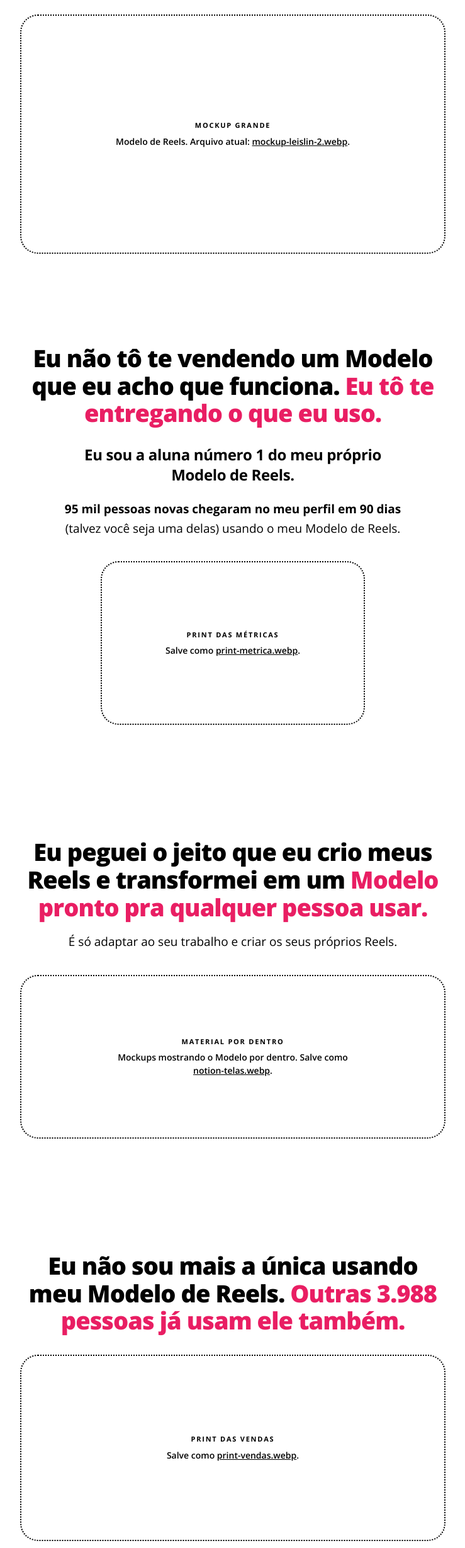
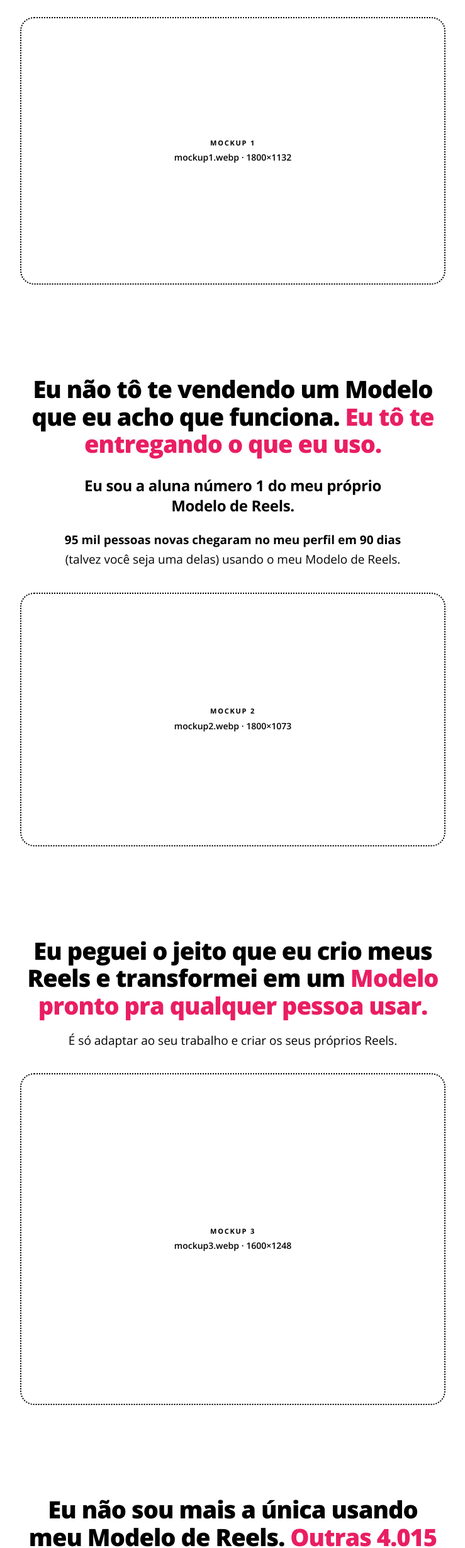
Before and after one commit to LeislinEduarda/isca-seguidores-01, a plain HTML site: page index.html in a window 1280 px wide. Shown: the part 315-2773 px from the top of the page at 63% size, without its empty margins (270-1009 px from the left). Drawn offline with nearby package versions, Linux system fonts and the light colour scheme.

Commit message:
index.html

```diff
--- a/index.html
+++ b/index.html
@@ -88,7 +88,7 @@ src="https://www.facebook.com/tr?id=1292839838840770&ev=PageView&noscript=1"
   }
 
   * { box-sizing: border-box; margin: 0; padding: 0; }
-  html { scroll-behavior: smooth; }
+  html { scroll-behavior: smooth; overflow-x: clip; }
 
   body {
     font-family: 'Open Sans', system-ui, sans-serif;
@@ -312,6 +312,24 @@ src="https://www.facebook.com/tr?id=1292839838840770&ev=PageView&noscript=1"
   .shot.empty.mid { min-height: 220px; }
   .shot.empty.short { min-height: 150px; }
 
+
+  /* ========== MOCKUPS ==========
+     Cada espaço já tem a proporção do mockup correspondente (aspect-ratio).
+     Sem a imagem, aparece o quadro branco pontilhado com o nome do arquivo. */
+  .mock { position: relative; margin: 36px auto 0; width: 100%; }
+  .mock img { width: 100%; height: 100%; object-fit: contain; display: block; }
+  .mock.wide { width: min(100vw - 24px, 960px); margin-left: 50%; transform: translateX(-50%); }
+  .mock.tall { max-width: 460px; }
+  .mock .ph { display: none; }
+  .mock.empty {
+    border: 2px dotted var(--text); border-radius: 22px; background: var(--white);
+    display: flex; align-items: center; justify-content: center; text-align: center;
+  }
+  .mock.empty.wide { transform: none; margin-left: auto; width: 100%; }
+  .mock.empty .ph { display: block; font-size: 14px; font-weight: 600; line-height: 1.5; }
+  .mock.empty .ph b { display: block; font-size: 11px; letter-spacing: .16em; text-transform: uppercase; margin-bottom: 4px; }
+  .offer-card .mock { margin: 24px auto; }
+
   /* ========== CARD DA OFERTA ========== */
   .offer-card {
     max-width: 400px;
@@ -383,12 +401,11 @@ src="https://www.facebook.com/tr?id=1292839838840770&ev=PageView&noscript=1"
   <section class="hero">
     <div class="wrap">
       <h1>Nunca mais acordei <span class="pk">sem saber o que postar</span>. O meu Modelo de Reels tá aqui 👇</h1>
-
-      <!-- MOCKUP GRANDE DO MODELO DE REELS -->
-      <div class="media tall">
-        <img src="mockup-leislin-2.webp" alt="Mockup do Modelo de Reels" width="1800" height="1400" onerror="this.parentElement.classList.add('empty');this.remove()">
-        <div class="ph"><b>Mockup grande</b>Modelo de Reels. Arquivo atual: <u>mockup-leislin-2.webp</u>.</div>
-      </div>
+      <!-- MOCKUP1 (1800x1132) -->
+      <figure class="mock wide" style="aspect-ratio:1800/1132">
+        <img src="mockup1.webp" alt="O Modelo de Reels no celular, com páginas do material e Reels reais" width="1800" height="1132" loading="eager" onerror="this.parentElement.classList.add('empty');this.remove()">
+        <figcaption class="ph"><b>Mockup 1</b>mockup1.webp · 1800×1132</figcaption>
+      </figure>
     </div>
   </section>
 
@@ -398,12 +415,11 @@ src="https://www.facebook.com/tr?id=1292839838840770&ev=PageView&noscript=1"
       <h2>Eu não tô te vendendo um Modelo que eu acho que funciona. <span class="pk">Eu tô te entregando o que eu uso.</span></h2>
       <p class="big-line">Eu sou a aluna número 1 do meu próprio Modelo de Reels.</p>
       <p class="sub" style="margin-top:22px"><strong>95 mil pessoas novas chegaram no meu perfil em 90 dias</strong> (talvez você seja uma delas) usando o meu Modelo de Reels.</p>
-
-      <!-- PRINT DAS MÉTRICAS + REELS REAIS -->
-      <div class="media" style="max-width:420px">
-        <img src="print-metrica.webp" alt="Print das métricas: 95 mil novos seguidores em 90 dias" onerror="this.parentElement.classList.add('empty');this.remove()">
-        <div class="ph"><b>Print das métricas</b>Salve como <u>print-metrica.webp</u>.</div>
-      </div>
+      <!-- MOCKUP2 (1800x1073) -->
+      <figure class="mock wide" style="aspect-ratio:1800/1073">
+        <img src="mockup2.webp" alt="Métricas do perfil: +95.764 seguidores em 90 dias" width="1800" height="1073" loading="lazy" onerror="this.parentElement.classList.add('empty');this.remove()">
+        <figcaption class="ph"><b>Mockup 2</b>mockup2.webp · 1800×1073</figcaption>
+      </figure>
     </div>
   </section>
 
@@ -412,36 +428,28 @@ src="https://www.facebook.com/tr?id=1292839838840770&ev=PageView&noscript=1"
     <div class="wrap">
       <h2>Eu peguei o jeito que eu crio meus Reels e transformei em um <span class="pk">Modelo pronto pra qualquer pessoa usar.</span></h2>
       <p class="sub">É só adaptar ao seu trabalho e criar os seus próprios Reels.</p>
-
-      <!-- MOCKUPS MOSTRANDO O MATERIAL POR DENTRO -->
-      <div class="media">
-        <img src="notion-telas.webp" alt="O Modelo de Reels por dentro" onerror="this.parentElement.classList.add('empty');this.remove()">
-        <div class="ph"><b>Material por dentro</b>Mockups mostrando o Modelo por dentro. Salve como <u>notion-telas.webp</u>.</div>
-      </div>
+      <!-- MOCKUP3 (1600x1248) -->
+      <figure class="mock wide" style="aspect-ratio:1600/1248">
+        <img src="mockup3.webp" alt="O Modelo de Reels por dentro, no celular e no tablet" width="1600" height="1248" loading="lazy" onerror="this.parentElement.classList.add('empty');this.remove()">
+        <figcaption class="ph"><b>Mockup 3</b>mockup3.webp · 1600×1248</figcaption>
+      </figure>
     </div>
   </section>
 
   <!-- ============ PROVAS SOCIAIS ============ -->
   <section class="block reveal">
     <div class="wrap">
-      <h2>Eu não sou mais a única usando meu Modelo de Reels. <span class="pk">Outras 3.988 pessoas já usam ele também.</span></h2>
-
-      <!-- PRINT DA QUANTIDADE DE VENDAS (horizontal) -->
-      <div class="media sales">
-        <img src="print-vendas.webp" alt="Print da quantidade de vendas" onerror="this.parentElement.classList.add('empty');this.remove()">
-        <div class="ph"><b>Print das vendas</b>Salve como <u>print-vendas.webp</u>.</div>
-      </div>
-
-      <!-- PROVAS SOCIAIS: até 7 prints, mural bagunçado. Para adicionar, salve como prova-4.webp ... prova-7.webp -->
-      <div class="wall">
-        <figure class="shot"><img src="https://raw.githubusercontent.com/LeislinEduarda/obrigado-black/main/feedback1.webp" alt="Depoimento" loading="lazy"></figure>
-        <figure class="shot slot tall"><img src="prova-4.webp" alt="Depoimento" loading="lazy" onerror="this.parentElement.classList.add('empty');this.remove()"></figure>
-        <figure class="shot"><img src="https://raw.githubusercontent.com/LeislinEduarda/obrigado-black/main/feedback2.webp" alt="Depoimento" loading="lazy"></figure>
-        <figure class="shot slot short"><img src="prova-5.webp" alt="Depoimento" loading="lazy" onerror="this.parentElement.classList.add('empty');this.remove()"></figure>
-        <figure class="shot"><img src="https://raw.githubusercontent.com/LeislinEduarda/obrigado-black/main/feedback3.webp" alt="Depoimento" loading="lazy"></figure>
-        <figure class="shot slot mid"><img src="prova-6.webp" alt="Depoimento" loading="lazy" onerror="this.parentElement.classList.add('empty');this.remove()"></figure>
-        <figure class="shot slot short"><img src="prova-7.webp" alt="Depoimento" loading="lazy" onerror="this.parentElement.classList.add('empty');this.remove()"></figure>
-      </div>
+      <h2>Eu não sou mais a única usando meu Modelo de Reels. <span class="pk">Outras 4.015 pessoas já usam ele também.</span></h2>
+      <!-- MOCKUP4 (1600x804) -->
+      <figure class="mock " style="aspect-ratio:1600/804">
+        <img src="mockup4.webp" alt="4.015 membros já dentro do Modelo de Reels" width="1600" height="804" loading="lazy" onerror="this.parentElement.classList.add('empty');this.remove()">
+        <figcaption class="ph"><b>Mockup 4</b>mockup4.webp · 1600×804</figcaption>
+      </figure>
+      <!-- MOCKUP5 (1000x2221) -->
+      <figure class="mock tall" style="aspect-ratio:1000/2221">
+        <img src="mockup5.webp" alt="Mensagens de quem já usa o Modelo de Reels" width="1000" height="2221" loading="lazy" onerror="this.parentElement.classList.add('empty');this.remove()">
+        <figcaption class="ph"><b>Mockup 5</b>mockup5.webp · 1000×2221</figcaption>
+      </figure>
     </div>
   </section>
 
@@ -451,11 +459,11 @@ src="https://www.facebook.com/tr?id=1292839838840770&ev=PageView&noscript=1"
       <div class="offer-card">
         <h2>Eu já sei o que vou postar. <span class="pk">Agora você também pode saber</span> com o meu Modelo de Reels.</h2>
 
-        <!-- MOCKUP FINAL DO MODELO DE REELS -->
-        <div class="media">
-          <img src="mockup-final.webp" alt="Mockup final do Modelo de Reels" onerror="this.parentElement.classList.add('empty');this.remove()">
-          <div class="ph"><b>Mockup final</b>Salve como <u>mockup-final.webp</u>.</div>
-        </div>
+        <!-- MOCKUP6 (1600x933) -->
+      <figure class="mock " style="aspect-ratio:1600/933">
+        <img src="mockup6.webp" alt="O Modelo de Reels no celular com as páginas do material" width="1600" height="933" loading="lazy" onerror="this.parentElement.classList.add('empty');this.remove()">
+        <figcaption class="ph"><b>Mockup 6</b>mockup6.webp · 1600×933</figcaption>
+      </figure>
 
         <div class="price" style="margin-bottom:22px"><small>R$</small>47</div>
 
```
